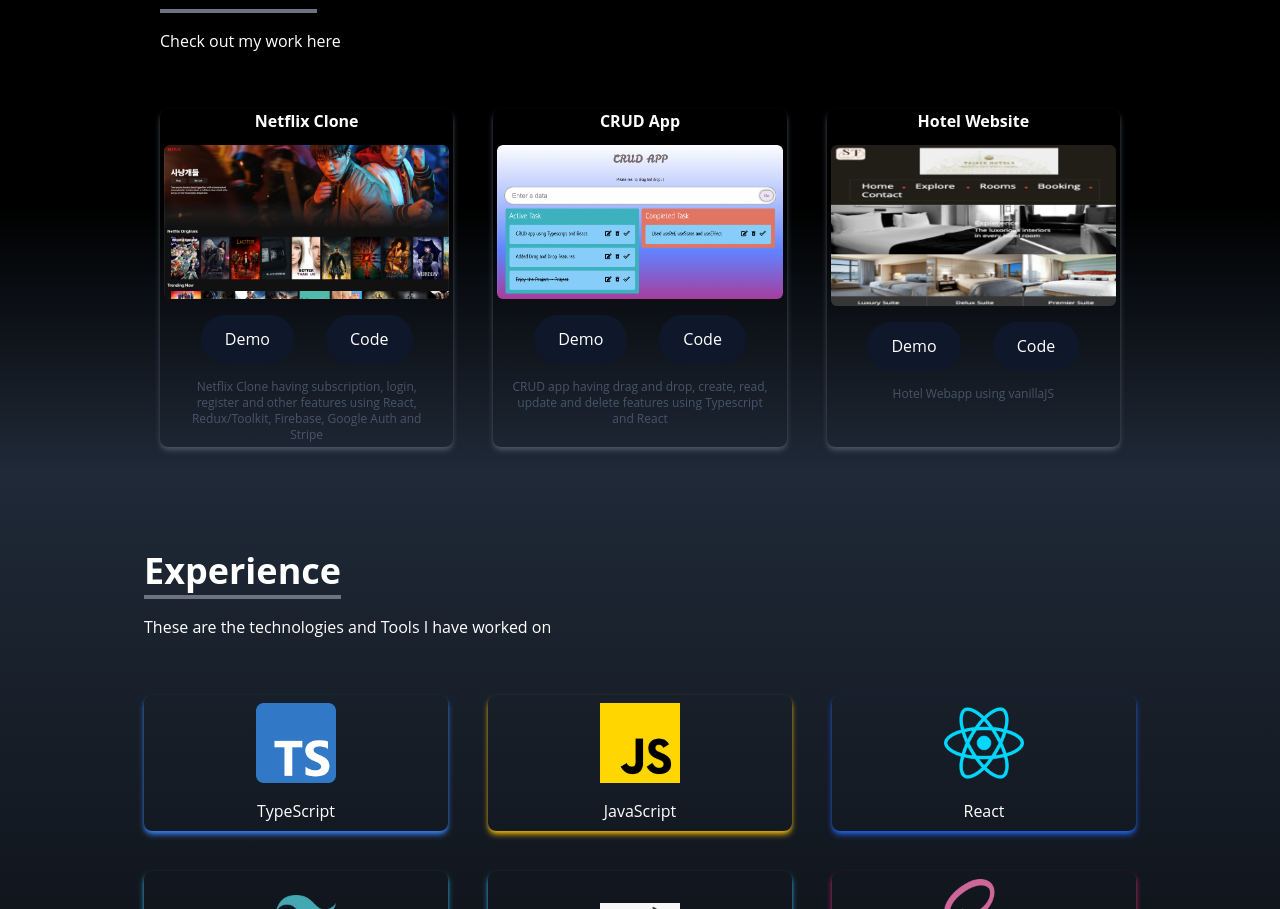
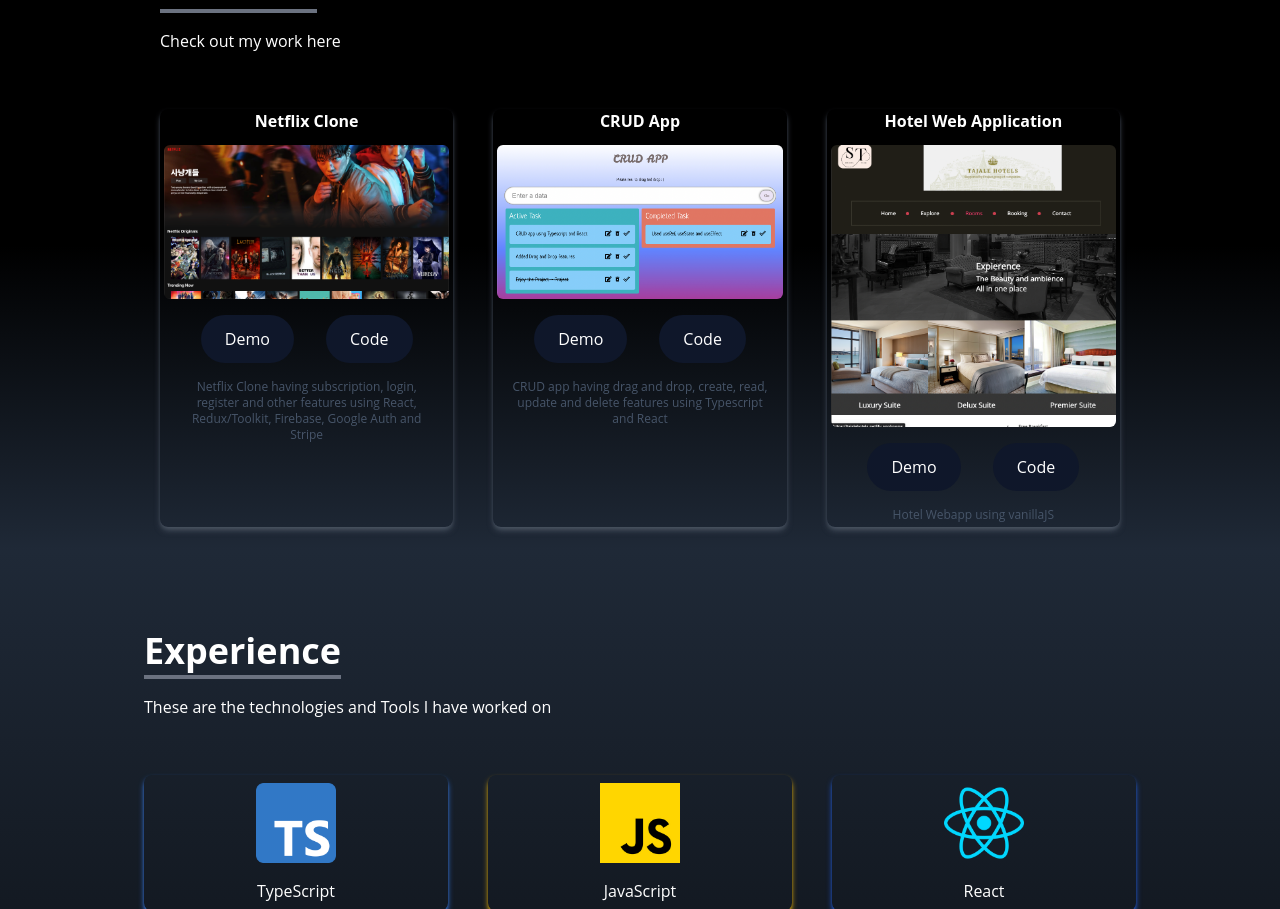
Before and after one commit to Prajeett/portfolio, a React (Create React App) app: page / in a window 1280 px wide. Shown: the part 1375-2284 px from the top of the page. Built offline with nearby package versions, Linux system fonts and the light colour scheme.

Commit message:
portfolio changes

```diff
--- a/src/components/Portfolio.jsx
+++ b/src/components/Portfolio.jsx
@@ -26,7 +26,7 @@
     {
       id: 3,
       src: hotel,
-      headings: "Hotel Website",
+      headings: "Hotel Web Application",
       description: "Hotel Webapp using vanillaJS",
       Demo: "https://tajalehotels.netlify.app/",
       Code: "https://github.com/Prajeett/hotel/",
```
Also changed, not shown: src/assets/portfolio/hotel.png.
